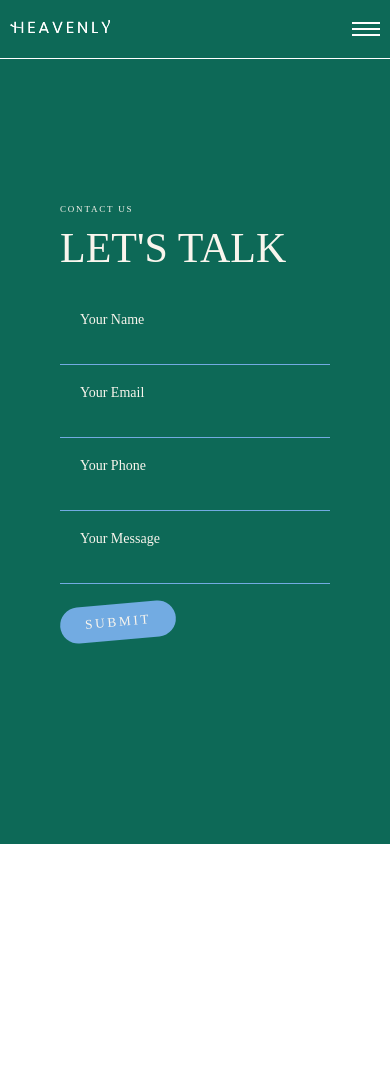
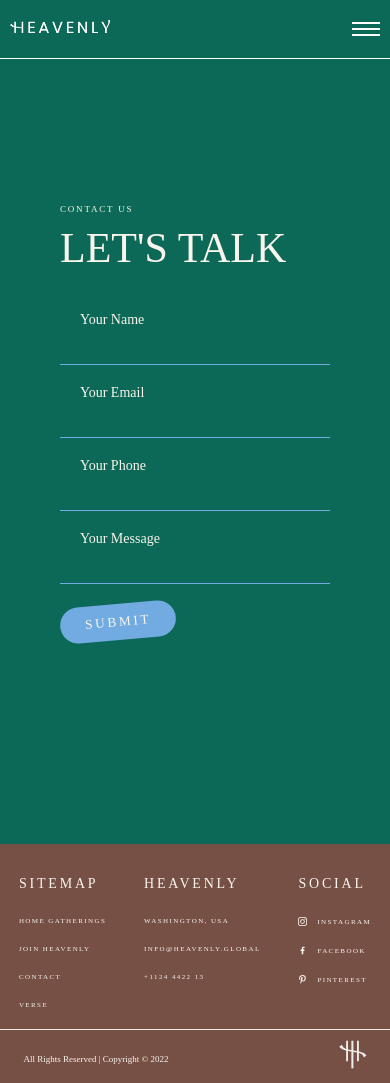
Before and after one commit to darking98/heavenly, a React (Create React App) app: page /contact in a window 390 px wide. Before the commit the page ends 844 px from the top, so only its background shows below. Built offline with nearby package versions, Linux system fonts and the light colour scheme.

Commit message:
Añadiendo new features

```diff
--- a/package.json
+++ b/package.json
@@ -7,6 +7,7 @@
     "@testing-library/jest-dom": "^5.16.1",
     "@testing-library/react": "^12.1.2",
     "@testing-library/user-event": "^13.5.0",
+    "date-and-time": "^2.2.1",
     "formik": "^2.2.9",
     "framer-motion": "^6.2.6",
     "fullpage.js": "^3.1.2",
--- a/src/components/Contact.js
+++ b/src/components/Contact.js
@@ -3,6 +3,7 @@ import { Formik, Field, Form, ErrorMessage } from "formik";
 import { useForm } from "@formspree/react";
 import * as Yup from "yup";
 import Navbar from './Navbar'
+import Footer from './commonComponents/Footer'
 const Contact = () => {
   const [state, handleSubmit] = useForm("mpzbqewp");
 
@@ -89,6 +90,7 @@ const Contact = () => {
           </Form>
         </Formik>
       </div>
+      <Footer/>
     </>
   );
 };
--- a/src/components/FirstScreen.js
+++ b/src/components/FirstScreen.js
@@ -1,7 +1,32 @@
-import React from "react";
+import React, {useEffect, useState} from "react";
 import Video from "../assets/video/Heavenly-Web-Video.mp4";
 import Timer from "./commonComponents/Timer";
+import date from 'date-and-time';
+import timezone from 'date-and-time/plugin/timezone'
+import timespan from 'date-and-time/plugin/timespan'
 const FirstScreen = () => {
+  date.plugin(timezone);
+  date.plugin(timespan);
+
+  const time = () => {
+
+    const day = new Date()
+
+    if(day.getDay() === 0 && day.Hours() <= 19){
+      day.setHours(19)
+      day.setMinutes(0)
+      day.setSeconds(0)
+
+    }else{
+      day.setDate(day.getDate() + (0 - 1 - day.getDay() + 7) % 7 + 1);
+      day.setHours(19)
+      day.setMinutes(0)
+      day.setSeconds(0)
+    }
+
+
+    return day
+  }
   return (
     <>
       <div className="first-screen" style={{ height: "100vh", position: "relative", display:'flex',justifyContent:'center',alignItems:'center' }}>
@@ -21,7 +46,7 @@ const FirstScreen = () => {
         </div>
         <div className="preview"/>
       </div>
-      <Timer expiryTimestamp={new Date(2022,2,22)}/>
+      <Timer expiryTimestamp={time}/>
     </>
   );
 };
--- a/src/components/commonComponents/NavbarOpen.js
+++ b/src/components/commonComponents/NavbarOpen.js
@@ -47,7 +47,6 @@ const NavbarOpen = ({ navOpen, setNavOpen, gotoSection, contact }) => {
 
   }
 
-  console.log(contact)
 
   return (
     <>
--- a/src/components/commonComponents/Timer.js
+++ b/src/components/commonComponents/Timer.js
@@ -1,10 +1,9 @@
-import React, {useEffect} from 'react'
+import React, { useEffect, useState } from 'react'
 import { useTimer } from 'react-timer-hook';
 
-const Timer = () => {
+const Timer = ({ expiryTimestamp }) => {
 
-  const date = new Date();
-  //date.setHours(20,0,0,0)
+  //console.log(expiryTimestamp())
   const {
     seconds,
     minutes,
@@ -15,13 +14,22 @@ const Timer = () => {
     pause,
     resume,
     restart,
-  } = useTimer({ date, onExpire: () => console.log('onExpire called') });
-  console.log(date)
+  } = useTimer({ expiryTimestamp, onExpire: () => console.log('onExpire called') });
   useEffect(() => {
     start()
-  },[])
+  }, [])
   return (
-    <div className="timer">{hours} : {minutes} : {seconds}</div>
+    <div className="timer">
+      {isRunning ?
+        (
+          <>
+           {days} : {hours} : {minutes} : {seconds}
+          </>
+
+        ) : (
+          <p>We are live!</p>
+        )
+      }</div>
   )
 }
 
--- a/src/styles/_footer.scss
+++ b/src/styles/_footer.scss
@@ -1,5 +1,5 @@
 .footer{
-    min-height: 40vh;
+    //min-height: 40vh;
     display: flex;
     flex-direction: column;
     //padding: 60px 235px;
@@ -50,13 +50,13 @@
     &-copy{
         display: flex;
         align-items: center;
-        justify-content: space-around;
-        padding:10px 0px;
+        justify-content: space-between;
+        padding:10px 12%;
         border-top: 1px solid #EFEDEA;
 
         @media(max-width:500px){
             height: auto;
-            padding: 10px 0px;
+            padding: 10px 6%;
         }
         span{
             font-size: 12px;
--- a/src/styles/_global.scss
+++ b/src/styles/_global.scss
@@ -148,6 +148,10 @@ section {
   padding: 5px 15px;
   border-radius: 20px;
   letter-spacing: 0.2em;
+  p{
+    color:$green;
+    letter-spacing:normal;
+  }
 }
 
 .preview{
--- a/src/styles/styles.css
+++ b/src/styles/styles.css
@@ -185,6 +185,11 @@ section .bg {
   padding: 5px 15px;
   border-radius: 20px;
   letter-spacing: 0.2em;
+}
+
+.timer p {
+  color: #0D6957;
+  letter-spacing: normal;
 }
 
 .preview {
@@ -760,7 +765,6 @@ nav .hamburger-open :nth-child(3n) {
 }
 
 .footer {
-  min-height: 40vh;
   display: -webkit-box;
   display: -ms-flexbox;
   display: flex;
@@ -840,16 +844,17 @@ nav .hamburger-open :nth-child(3n) {
   -webkit-box-align: center;
       -ms-flex-align: center;
           align-items: center;
-  -ms-flex-pack: distribute;
-      justify-content: space-around;
-  padding: 10px 0px;
+  -webkit-box-pack: justify;
+      -ms-flex-pack: justify;
+          justify-content: space-between;
+  padding: 10px 12%;
   border-top: 1px solid #EFEDEA;
 }
 
 @media (max-width: 500px) {
   .footer-copy {
     height: auto;
-    padding: 10px 0px;
+    padding: 10px 6%;
   }
 }
 
```
Also changed, not shown: 2 other files (tests, documents, lock files or other folders).
